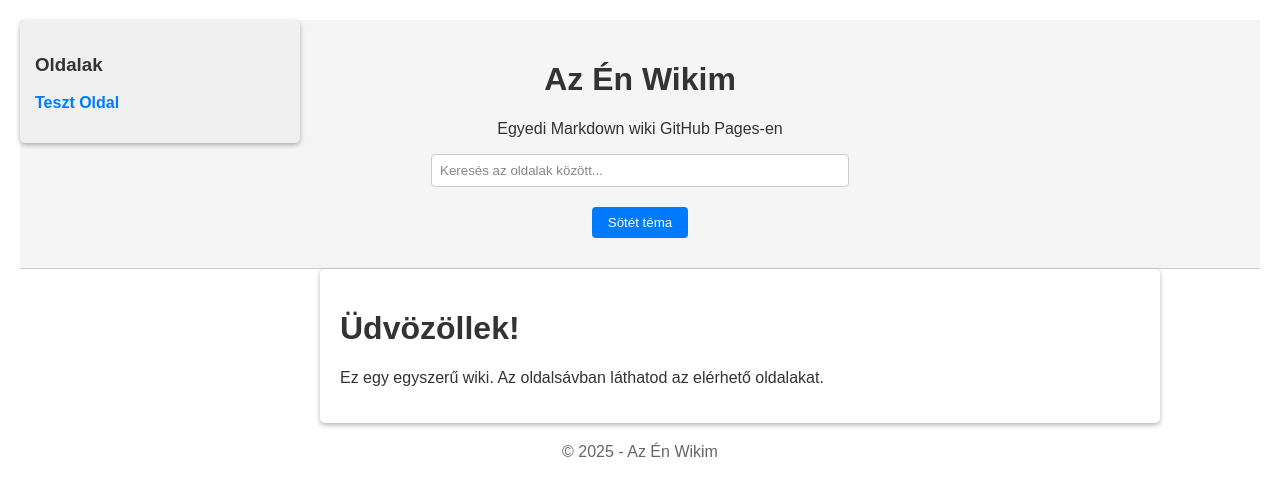
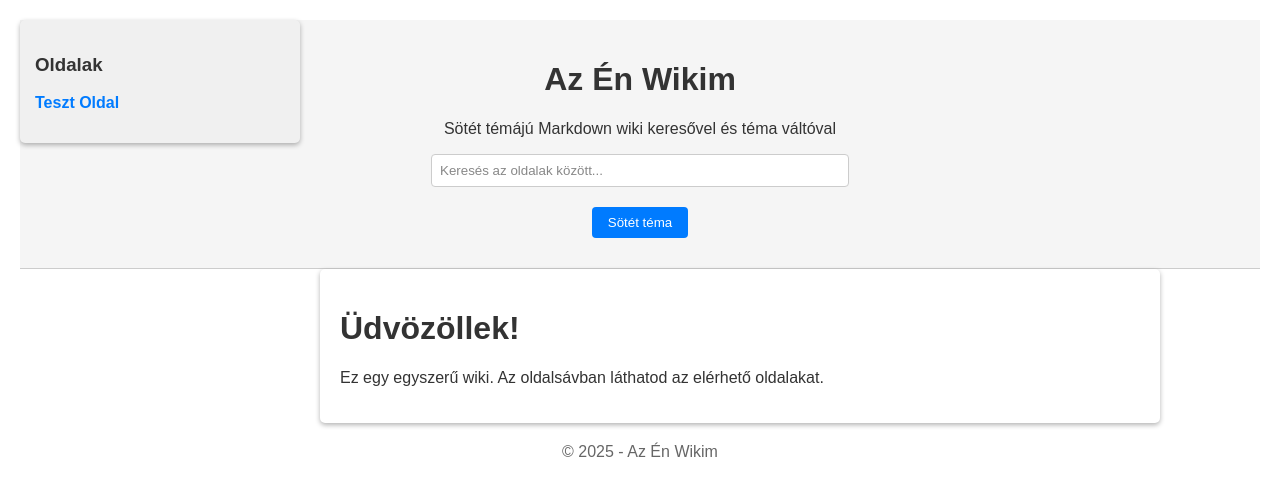
Before and after one commit to npgt/wiki, a Jekyll site: the page built from index.md, in a window 1280 px wide. Shown: the top 496 px of the page. Built offline with Jekyll 4.4.1, drawn with Linux system fonts in a browser that asks for light colours.

Commit message:
Update _config.yml

```diff
--- a/_config.yml
+++ b/_config.yml
@@ -1,11 +1,6 @@
 title: Az Én Wikim
-description: Egyedi Markdown wiki GitHub Pages-en
-baseurl: "/wiki" # Ha nem a gyökérben hosztolod
-url: "https://npgt.github.io"
-theme: jekyll-theme-minimal # Vagy más téma
-markdown: kramdown # Markdown parser (kramdown a GitHub Pages alapértelmezettje)
-exclude: [README.md, Gemfile, Gemfile.lock] # Fájlok kizárása a generálásból
+description: Sötét témájú Markdown wiki keresővel és téma váltóval
 collections:
   pages:
     output: true
-    permalink: /:title # Oldalak URL formátuma (pl. /test)
+    permalink: /:title
```
